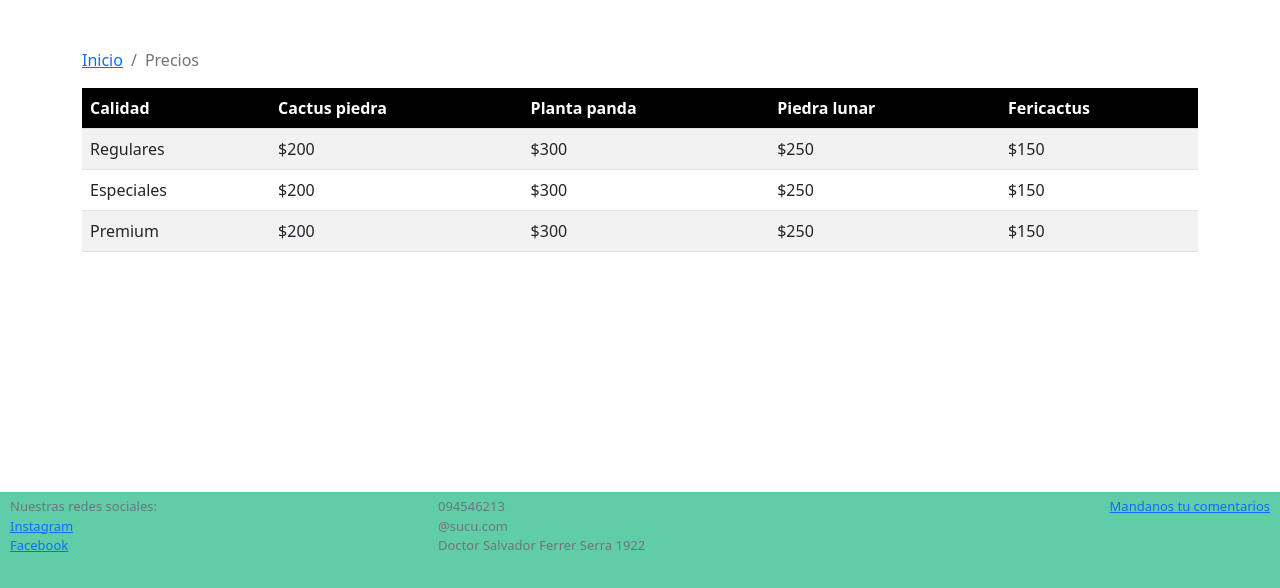
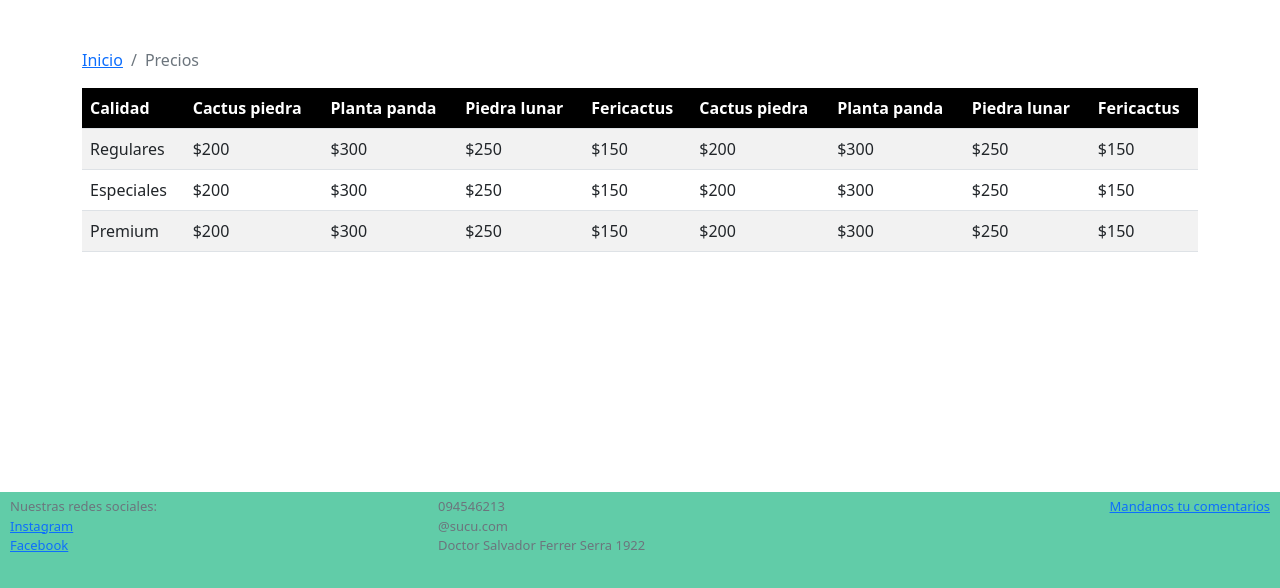
Before and after one commit to ezequielbuffa/hotels-guide, a website: page price.html in a window 1280 px wide. Shown: the part 208-796 px from the top of the page. Drawn offline with nearby package versions, Linux system fonts and the light colour scheme; a web font is replaced by a local one.

Commit message:
make price table responsive

```diff
--- a/price.html
+++ b/price.html
@@ -38,10 +38,14 @@
                 <li class="breadcrumb-item active" aria-current="page">Precios</li>
             </ol>
         </nav>
-        <div class="table-responsibe">
+        <div class="table-responsive">
             <table class="table table-striped">
                 <thead class="thead-dark">
                     <th>Calidad</th>
+                    <th>Cactus piedra</th>
+                    <th>Planta panda</th>
+                    <th>Piedra lunar</th>
+                    <th>Fericactus</th>
                     <th>Cactus piedra</th>
                     <th>Planta panda</th>
                     <th>Piedra lunar</th>
@@ -54,6 +58,10 @@
                         <td>$300</td>
                         <td>$250</td>
                         <td>$150</td>
+                        <td>$200</td>
+                        <td>$300</td>
+                        <td>$250</td>
+                        <td>$150</td>
                     </tr>
                     <tr>
                         <td>Especiales</td>
@@ -61,9 +69,17 @@
                         <td>$300</td>
                         <td>$250</td>
                         <td>$150</td>
+                        <td>$200</td>
+                        <td>$300</td>
+                        <td>$250</td>
+                        <td>$150</td>
                     </tr>
                     <tr>
                         <td>Premium</td>
+                        <td>$200</td>
+                        <td>$300</td>
+                        <td>$250</td>
+                        <td>$150</td>
                         <td>$200</td>
                         <td>$300</td>
                         <td>$250</td>
```
Also changed, not shown: index.html (+1 -1 lines).
